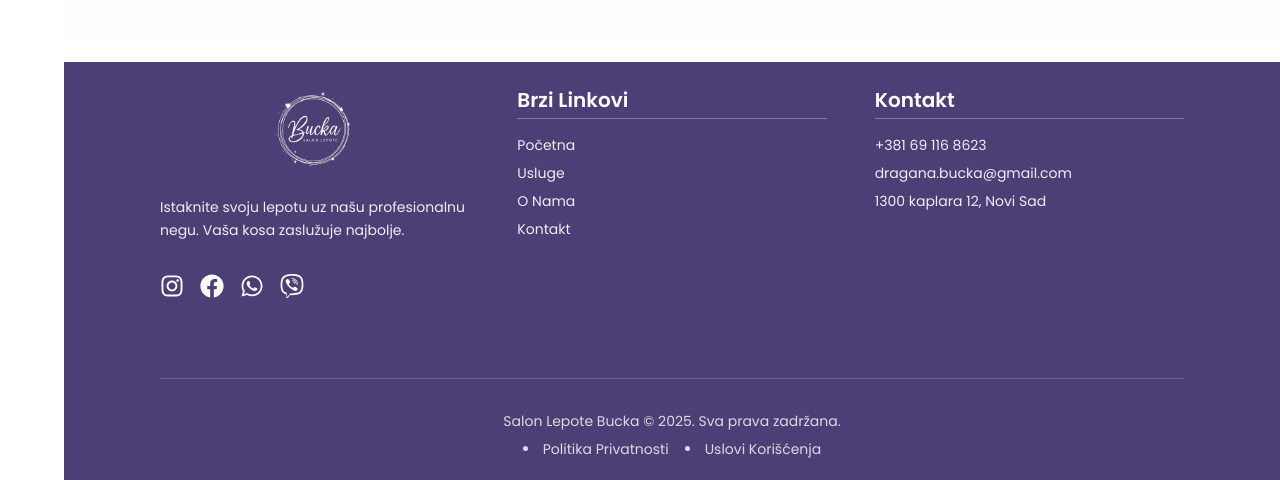
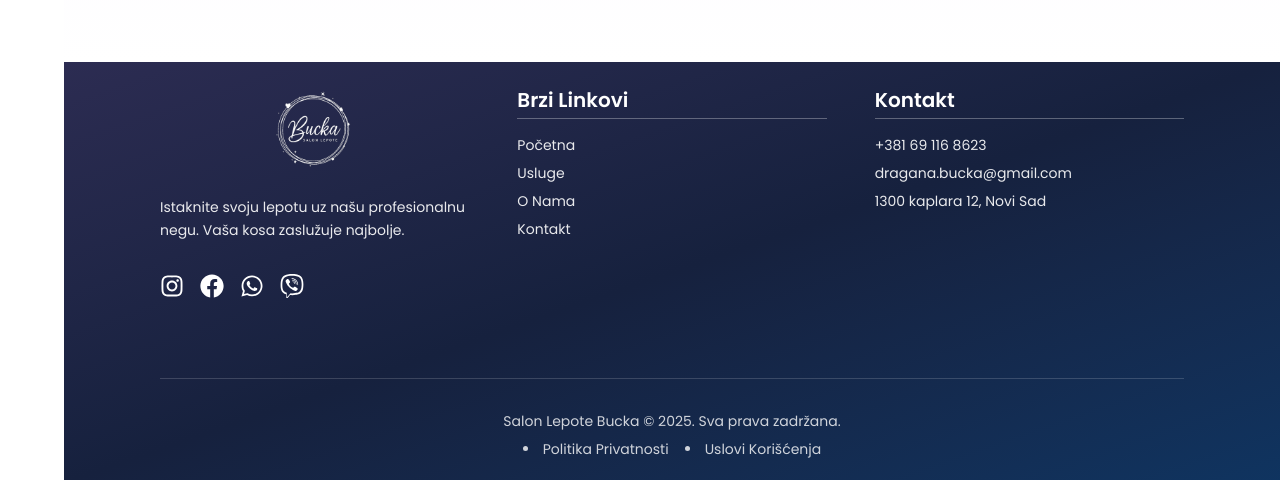
Before and after one commit to NikolaMatosic00/BuckaHairSalonDva, a Next.js app: page / in a window 1280 px wide. Shown: the part 7366-7846 px from the top of the page. Built offline with nearby package versions, Linux system fonts and the light colour scheme.

Commit message:
update Footer component background to a gradient for improved aesthetics

```diff
--- a/src/app/components/Footer.js
+++ b/src/app/components/Footer.js
@@ -5,7 +5,7 @@ import { FaInstagram, FaFacebook, FaWhatsapp, FaViber } from 'react-icons/fa';
 
 export default function Footer() {
   return (
-    <footer className="bg-salon-purple text-white px-6 sm:px-12 md:px-24 py-6">
+    <footer className="bg-gradient-to-br from-[#2c2c52] via-[#16213e] to-[#0f3460] text-white px-6 sm:px-12 md:px-24 py-6">
       <div className="max-w-7xl mx-auto grid grid-cols-1 sm:grid-cols-2 lg:grid-cols-3 gap-12">
         {/* Branding */}
         <div className="flex flex-col items-center lg:items-start text-center lg:text-left space-y-4">
```
